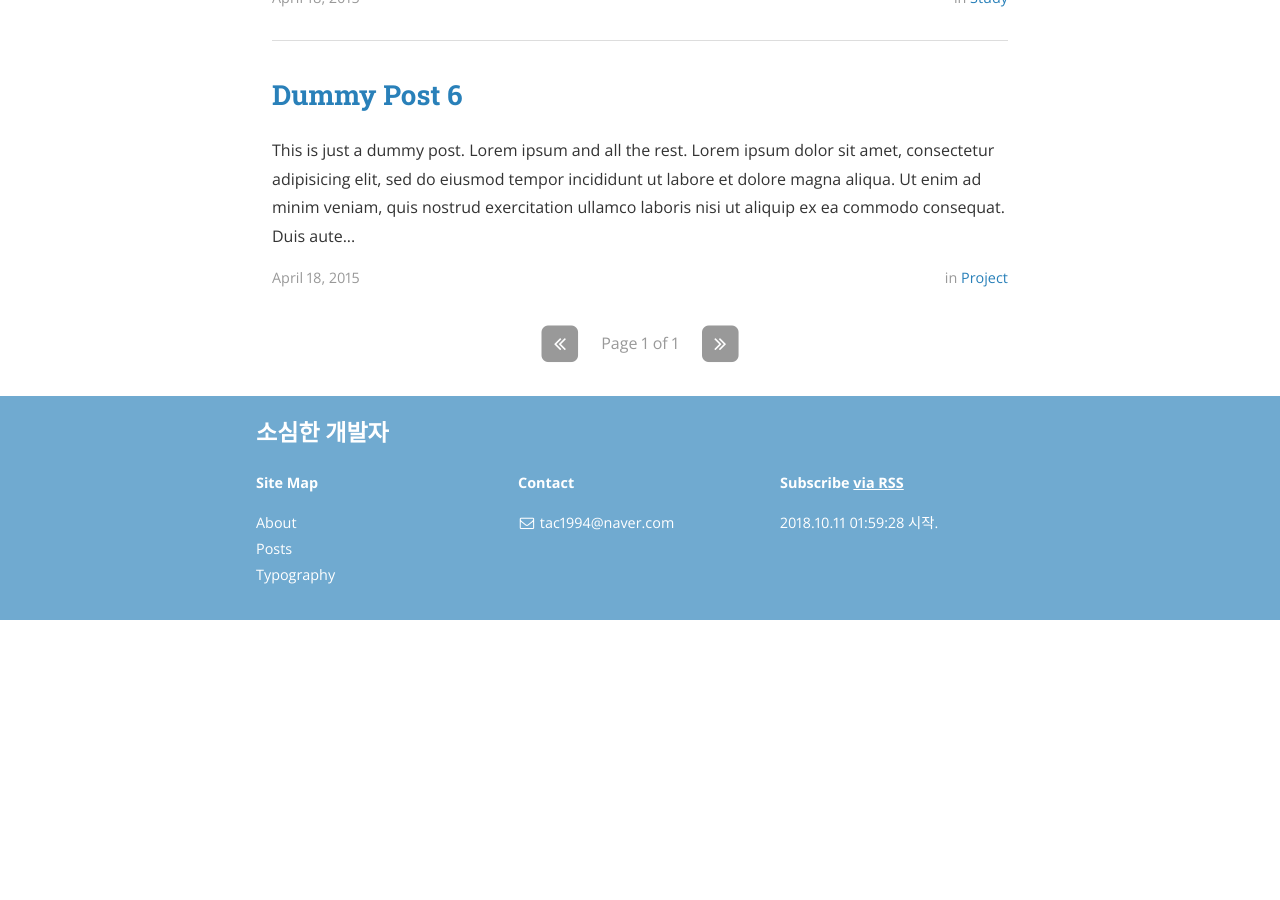
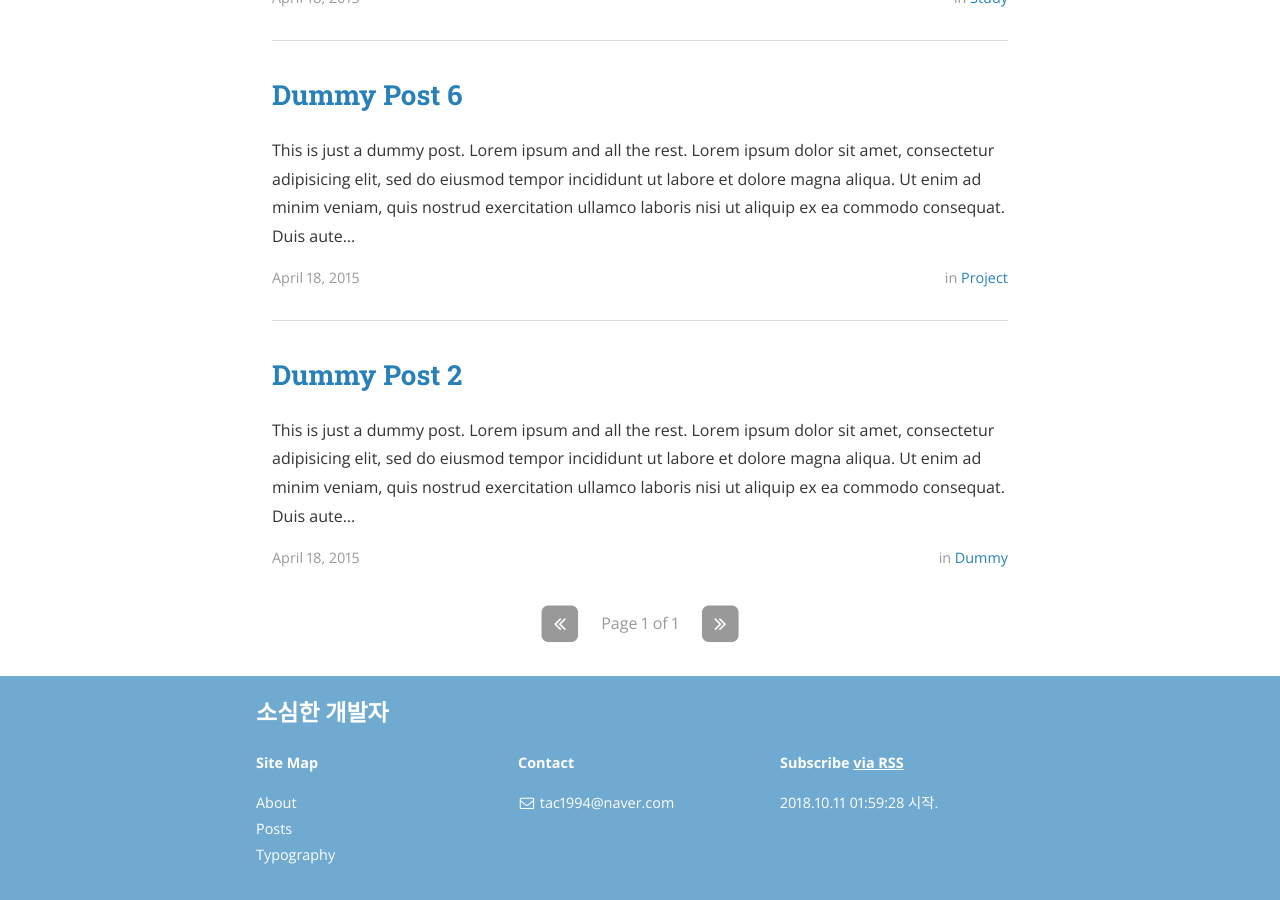
Before and after one commit to antaegyun/ahntaegyun.github.io, a Jekyll site: the page built from index.html, in a window 1280 px wide and 900 px high, scrolled down 716 px. Built offline with Jekyll 4.4.1, drawn with Linux system fonts in a browser that asks for light colours; nearby versions of some CDN libraries; the list of posts is cut into pages by our own code; before the commit the page ends 1336 px from its top, so only the background shows below that.

Commit message:
ahntaegyun

```diff
--- a/_config.yml
+++ b/_config.yml
@@ -54,6 +54,8 @@ descriptions:
   - cat: Study
     desc: "Just some placeholder posts, lorem ipsum and the rest."
 
+  - cat: Dummy
+    desc: "Just some placeholder posts, lorem ipsum and the rest."
 # Social icons and sharing options
 #
 # Social settings are used in two places:
--- /dev/null
+++ b/_posts/2015-04-18-dummy2.markdown
@@ -0,0 +1,16 @@
+---
+layout: post
+title:  "Dummy Post 2"
+date:   2015-04-18 08:43:59
+author: Ben Centra
+categories: Dummy
+---
+
+This is just a dummy post. Lorem ipsum and all the rest.
+
+Lorem ipsum dolor sit amet, consectetur adipisicing elit, sed do eiusmod
+tempor incididunt ut labore et dolore magna aliqua. Ut enim ad minim veniam,
+quis nostrud exercitation ullamco laboris nisi ut aliquip ex ea commodo
+consequat. Duis aute irure dolor in reprehenderit in voluptate velit esse
+cillum dolore eu fugiat nulla pariatur. Excepteur sint occaecat cupidatat non
+proident, sunt in culpa qui officia deserunt mollit anim id est laborum.
```
Also changed, not shown: _posts/ .markdown (added, +74 -0 lines).
